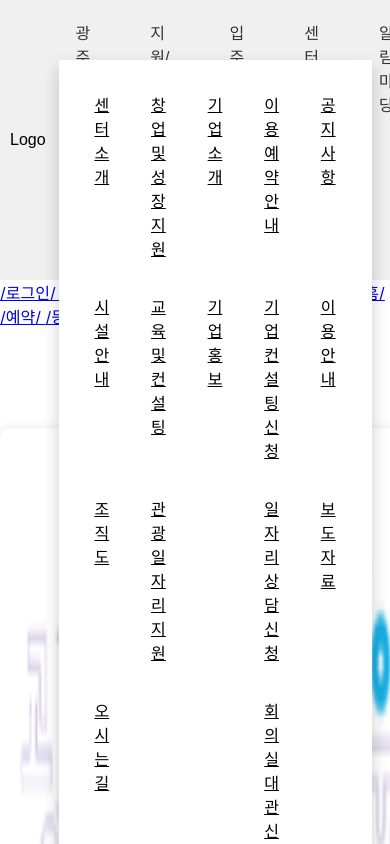
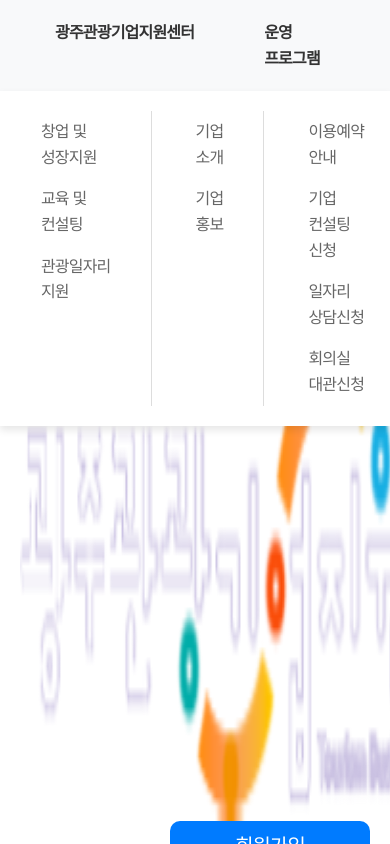
Before and after one commit to Lee-sang-baek/TBSC, a React (Create React App) app in the folder src/main/frontend/: page /signup in a window 390 px wide. Shown: the top 844 px of the page. Built offline with nearby package versions, Linux system fonts and the light colour scheme.

Commit message:
헤더 (반응형 제외한 나머지 완)

```diff
--- a/src/main/frontend/src/Components/Fragments/Header/Header.css
+++ b/src/main/frontend/src/Components/Fragments/Header/Header.css
@@ -1,59 +1,173 @@
-.navbar {
-    background-color: #f0f0f0;
-    display: flex;
-    flex-direction: column;
-    align-items: center;
-    font-family: 'Arial', sans-serif;
-    width: 100%;
+/* 리셋 스타일 */
+.Header-compo html, body, div, span, applet, object, iframe, h1, h2, h3, h4, h5, p, time, figure, article, nav, header, footer, hgroup, video, audio, aside, blockquote, pre, a, abbr, acronym, address, big, cite, code, del, dfn, em, font, img, ins, kbd, q, s, samp, small, strike, strong, sub, sup, tt, var, dl, dt, dd, ol, ul, li, fieldset, form, label, legend, table, button, caption, tbody, tfoot, thead, tr, th, td {
+    margin: 0;
+    padding: 0;
+    border: 0;
+    word-break: keep-all;
+    font-style: inherit;
+    box-sizing: border-box;
+    font-weight: 400;
+    letter-spacing: -0.05em;
+    text-size-adjust: none;
+    line-height: 1.6;
 }
 
-.navbar-header {
-    display: flex;
-    justify-content: space-between;
-    align-items: center;
+/* gnb_wrap 스타일 */
+.Header-compo #gnb_wrap {
     width: 100%;
-    padding: 10px 20px;
+    background-color: #f8f9fa;
+    padding: 10px 0;
+    position: relative;
 }
 
-.logo, .login {
-    padding: 10px;
-    cursor: pointer;
+/* gnb_container 스타일 */
+.Header-compo #gnb_container {
+    position: relative;
+    max-width: 1200px;
+    margin: 0 auto;
+    display: flex;
+    align-items: center;
 }
 
-.menu-container {
+/* 로고 스타일 */
+.Header-compo .logo-container {
+    margin-right: 40px;
+}
+
+.Header-compo .logo-img {
+    width: 120px; /* 원하는 크기로 변경 */
+    height: auto;
+    max-width: 100%;
+    object-fit: contain;
+}
+
+/* 로그인 이미지 스타일 */
+.Header-compo .login-container {
+    margin-left: auto;
+}
+
+.Header-compo .login-img {
+    width: 100px; /* 원하는 크기로 변경 */
+    height: 50px;
+    object-fit: contain;
+}
+
+/* 1차 네비게이션 스타일 */
+.Header-compo #gnb_1dul {
     display: flex;
     justify-content: center;
-    gap: 20px;
+    list-style: none;
+    margin: 0;
+    padding: 0;
+    gap: 40px;
 }
 
-.nav-item {
-    cursor: pointer;
-    color: #333;
-    padding: 10px 20px;
+.Header-compo .gnb_1dli {
+    position: relative;
 }
 
-.dropdown {
-    position: absolute;
-    background-color: white;
-    box-shadow: 0px 8px 16px 0px rgba(0,0,0,0.2);
-    display: grid;
-    grid-template-columns: repeat(5, 1fr);
-    gap: 10px;
-    padding: 20px;
-    width: 70%;
-    top: 60px;
-    left: 15%;
-    z-index: 1000;
+.Header-compo .gnb_1da {
+    display: block;
+    padding: 10px 15px;
+    text-decoration: none;
+    color: #333;
+    font-weight: bold;
+    transition: color 0.2s ease;
 }
 
-.dropdown-item {
-    padding: 12px;
-    text-align: center;
-    background-color: #ffffff;
-    text-decoration: underline;
+.Header-compo .gnb_1da:hover {
+    color: #007bff;
+}
+
+/* 2차 네비게이션 컨테이너 스타일 */
+.Header-compo .gnb_2dul_container {
+    position: absolute;
+    top: 100%;
+    left: 0;
+    width: 100%;
+    background-color: #fff;
+    box-shadow: 0 4px 8px rgba(0, 0, 0, 0.1);
+    z-index: 1000;
+    padding: 20px 0;
+}
+
+/* 2차 네비게이션 스타일 */
+.Header-compo #gnb_2dul {
+    display: flex;
+    justify-content: center;
+    max-width: 1200px;
+    margin: 0 auto;
+    list-style: none;
+    gap: 40px;
+}
+
+.Header-compo .gnb_2dcol {
+    position: relative;
+    padding-left: 15px; /* 기존 패딩 유지 */
+}
+.Header-compo .gnb_2dcol::before {
+    content: "";
+    position: absolute;
+    left: -15px; /* 테두리 위치 조정 */
+    top: 0;
+    bottom: 0;
+    border-left: 1px solid #ddd;
+    width: 0; /* 선의 너비 */
+}
+
+
+.Header-compo .gnb_2dcol:first-of-type {
+    border-left: none;
 
 }
 
-.dropdown-item:hover {
-    background-color: #f1f1f1;
+.Header-compo .gnb_2dtitle {
+    font-weight: bold;
+    color: #007bff;
+    margin-bottom: 10px;
 }
+
+.Header-compo .gnb_2dul {
+    list-style: none;
+    margin: 0;
+    padding: 0;
+}
+
+.Header-compo .gnb_2dli {
+    margin: 0;
+    padding: 0;
+}
+
+.Header-compo .gnb_2da {
+    display: block;
+    padding: 8px 15px;
+    text-decoration: none;
+    color: #666;
+    transition: color 0.2s ease;
+}
+
+.Header-compo .gnb_2da:hover {
+    color: #007bff;
+    background-color: #f0f0f0;
+}
+
+.login-dropdown {
+    position: absolute;
+    background-color: white;
+    box-shadow: 0 4px 8px rgba(0, 0, 0, 0.1);
+    z-index: 2000;
+    right: 0;
+    top: 100%;
+    white-space: nowrap;
+}
+
+.login-dropdown a {
+    display: block;
+    padding: 10px;
+    color: #333;
+    text-decoration: none;
+}
+
+.login-dropdown a:hover {
+    background-color: #f0f0f0;
+}
--- a/src/main/frontend/src/Components/Fragments/Header/Header.js
+++ b/src/main/frontend/src/Components/Fragments/Header/Header.js
@@ -1,40 +1,132 @@
 import React, { useState } from "react";
 import "./Header.css";
+import logoImage from "../../Imgs/logo.png";
+import loginImage from "../../Imgs/login.png";
+import { Link } from "react-router-dom";
 
 const Header = () => {
     const [isOpen, setIsOpen] = useState(false);
+    const [loginMenuOpen, setLoginMenuOpen] = useState(false);
 
     const menus = [
-        { main: "광주관광기업지원센터", subs: ["센터소개", "창업 및 성장지원", "기업 소개", "이용예약 안내"] },
-        { main: "지원/운영사업", subs: ["공지사항", "시설안내", "교육 및 컨설팅"] },
-        { main: "입주기업홍보관", subs: ["기업 홍보", "기업 컨설팅 신청"] },
-        { main: "센터 이용예약", subs: ["이용안내", "조직도", "관광일자리 지원",""] },
-        { main: "알림마당", subs: ["일자리 상담신청", "보도자료", "오시는길","","","회의실 대관신청"] }
+        {
+            main: "광주관광기업지원센터",
+            subs: [
+                { title: "센터소개", link: "/CenterIntroduction" },
+                { title: "시설안내", link: "/facility" },
+                { title: "조직도", link: "" },
+                { title: "오시는 길", link: "" }
+            ]
+        },
+        {
+            main: "운영 프로그램",
+            subs: [
+                { title: "창업 및 성장지원", link: "" },
+                { title: "교육 및 컨설팅", link: "" },
+                { title: "관광일자리 지원", link: "" }
+            ]
+        },
+        {
+            main: "입주기업 홍보관",
+            subs: [
+                { title: "기업 소개", link: "" },
+                { title: "기업 홍보", link: "" }
+            ]
+        },
+        {
+            main: "센터 이용예약",
+            subs: [
+                { title: "이용예약 안내", link: "" },
+                { title: "기업 컨설팅 신청", link: "/consultants" },
+                { title: "일자리 상담신청", link: "" },
+                { title: "회의실 대관신청", link: "/rental" }
+            ]
+        },
+        {
+            main: "알림마당",
+            subs: [
+                { title: "공지사항", link: "/notices" },
+                { title: "센터소식", link: "" },
+                { title: "보도자료", link: "" }
+            ]
+        }
     ];
 
+    const logout = () => {
+        sessionStorage.removeItem("id");
+        sessionStorage.removeItem("state");
+        window.location.reload();
+    };
+
+    const handleGnbWrapEnter = () => {
+        setIsOpen(true);
+    };
+
+    const handleGnbWrapLeave = () => {
+        setIsOpen(false);
+    };
+
+    const toggleLoginMenu = (event) => {
+        event.stopPropagation();
+        setLoginMenuOpen(prev => !prev);
+    };
+
+    const isLoggedIn = !!sessionStorage.getItem("id");
+    const MemberState = sessionStorage.getItem("state");
+
     return (
-    <div className="Header-compo">
-        <div className="navbar" onMouseEnter={() => setIsOpen(true)} onMouseLeave={() => setIsOpen(false)}>
-            <div className="navbar-header">
-                <div className="logo">Logo</div>
-                <div className="menu-container">
-                    {menus.map((menu, index) => (
-                        <div className="nav-item" key={index}>{menu.main}</div>
-                    ))}
+        <div className="Header-compo">
+            <div id="gnb_wrap" onMouseEnter={handleGnbWrapEnter} onMouseLeave={handleGnbWrapLeave}>
+                <div id="gnb_container">
+                    <div className="logo-container">
+                        <a href="/"> <img src={logoImage} alt="Logo" className="logo-img" /></a>
+                    </div>
+                    <ul id="gnb_1dul">
+                        {menus.map((menu, index) => (
+                            <li key={index} className="gnb_1dli">
+                                <a href="#" className="gnb_1da">{menu.main}</a>
+                            </li>
+                        ))}
+                    </ul>
+                    <div className="login-container" onMouseEnter={toggleLoginMenu} onMouseLeave={toggleLoginMenu}>
+                        <img src={loginImage} alt="Login" className="login-img" />
+                        {loginMenuOpen && (
+                            <div className="login-dropdown">
+                                {!isLoggedIn ? (
+                                    <>
+                                        <Link to="/login">로그인</Link>
+                                        <Link to="/signup">회원가입</Link>
+                                    </>
+                                ) : (
+                                    <>
+                                        <a href="#" onClick={logout}>로그아웃</a>
+                                        <Link to="/myhome">마이페이지</Link>
+                                        {MemberState === "ADMIN" && <Link to="/admin">관리자 페이지</Link>}
+                                    </>
+                                )}
+                            </div>
+                        )}
+                    </div>
                 </div>
-                <div className="login">Login</div>
+                {isOpen && (
+                    <div className="gnb_2dul_container">
+                        <div id="gnb_2dul">
+                            {menus.map((menu, index) => (
+                                <div key={index} className="gnb_2dcol">
+                                    <ul className="gnb_2dul">
+                                        {menu.subs.map((sub, subIdx) => (
+                                            <li key={subIdx} className="gnb_2dli">
+                                                <a href={sub.link} className="gnb_2da">{sub.title}</a>
+                                            </li>
+                                        ))}
+                                    </ul>
+                                </div>
+                            ))}
+                        </div>
+                    </div>
+                )}
             </div>
-            {isOpen && (
-                <div className="dropdown">
-                    {menus.map((menu, idx) => (
-                        menu.subs.map(sub => (
-                            <div className="dropdown-item" key={sub}>{sub}</div>
-                        ))
-                    ))}
-                </div>
-            )}
         </div>
-    </div>
     );
 };
 
```
Also changed, not shown: src/main/frontend/src/Components/Imgs/login.png.
